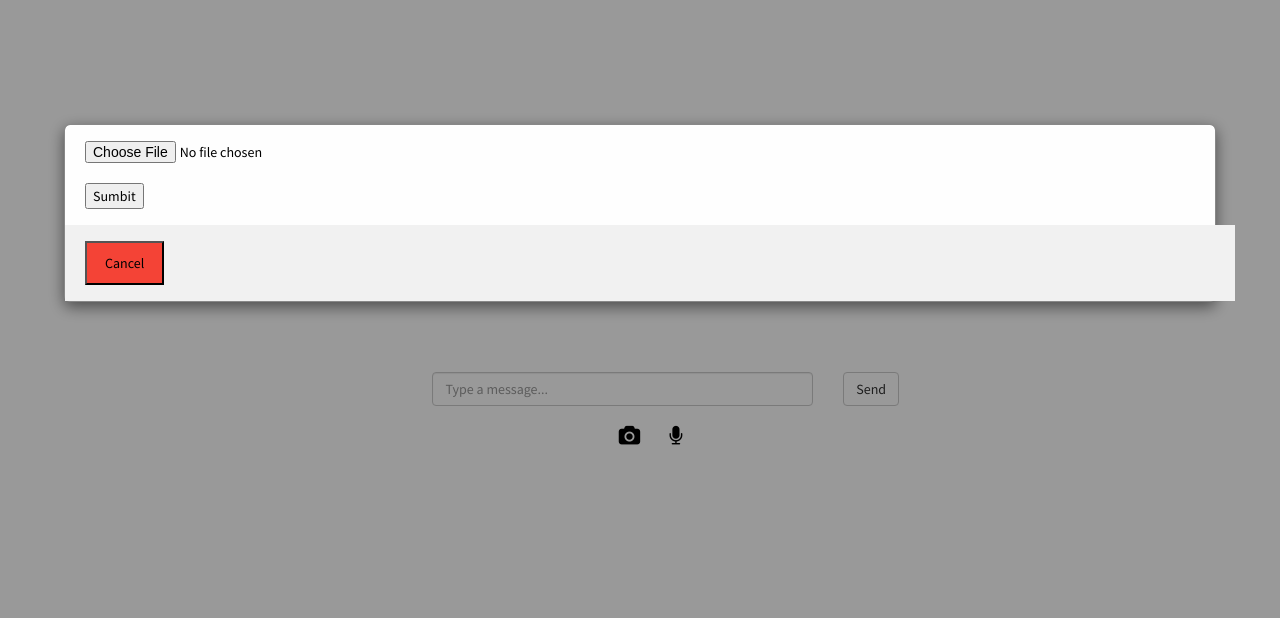
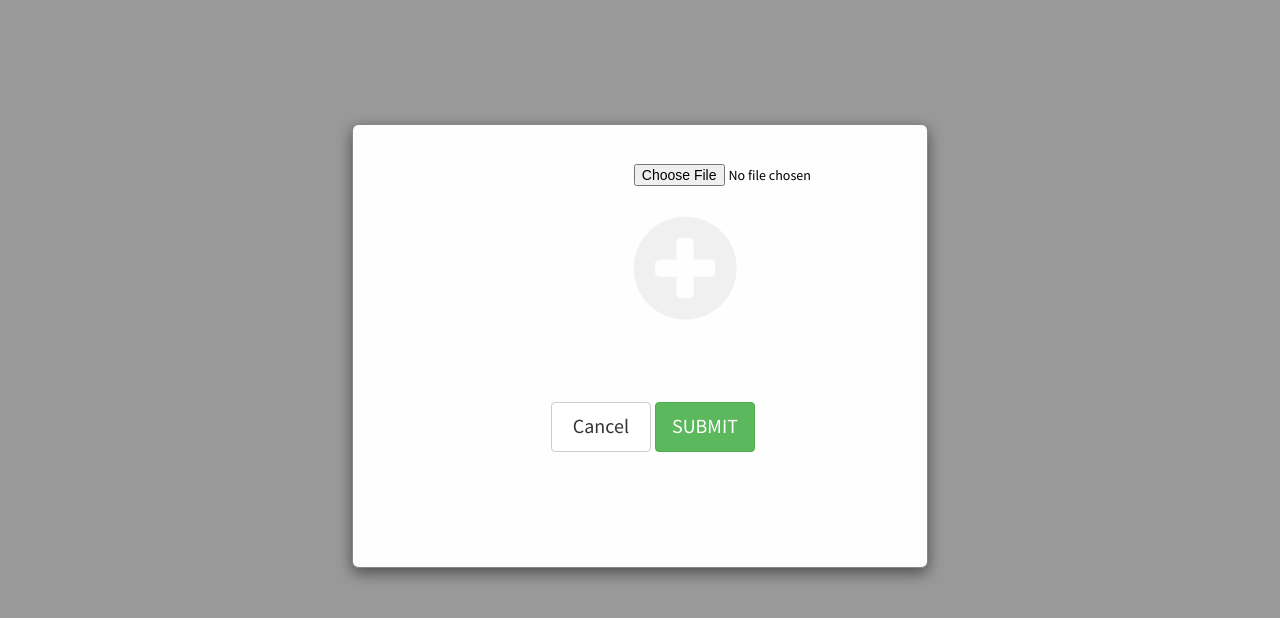
Before and after one commit to dwivediagam/ZEN, a plain HTML site: page index.html in a window 1280 px wide. Both pictures are taken after a click on the icon 630 px from the left and 436 px from the top of the page. Drawn offline with nearby package versions, Linux system fonts and the light colour scheme.

Commit message:
front end improved

```diff
--- a/index.html
+++ b/index.html
@@ -93,7 +93,8 @@
 			background-color: #fefefe;
 			margin: 5% auto 15% auto; /* 5% from the top, 15% from the bottom and centered */
 			border: 1px solid #888;
-		width: 90%; /* Could be more or less, depending on screen size */
+			width: 45%; /* Could be more or less, depending on screen size */
+			height: 60%;
 		}
 		/* The Close Button (x) */
 		.close {
@@ -138,16 +139,18 @@
 <body>
 	<div class="container">
 		<div class="row" id="mmm">
-			<h1 id="main">Zen</h1>
+			<h1 id="main">Zen<sub style="font-size: 12px;">from primes to prime minister</sub></h1>
 			<div id="formContent">
 				<form method="POST" id="form" >
 					<div class="row">
-						<div class="col-md-6 col-sm-12 col-xs-12">
-							<input type="text"  class="form-control" name="message" placeholder="Type a message..." id="msg">
+						<div class="col-lg-2 col-sm-12 col-xs-12"></div>
+						<div class="col-lg-8 col-sm-12 col-xs-12" style="margin-left: -20%;">
+							<input type="text"  class="form-control" name="message" placeholder="Ask me something..." id="msg">
 						</div>
-						<div class="col-md-2 col-sm-12 col-xs-12">
+						<div class="col-lg-2 col-sm-12 col-xs-12"></div>
+						<!-- <div class="col-md-2 col-sm-12 col-xs-12">
 							<button class="btn btn-default" id="buttons">Send</button><br>
-						</div>
+						</div> -->
 					</div>
 				</form>
 			</div>
@@ -157,9 +160,6 @@
 			<div class="col-lg-4"></div>
 			<div class="col-lg-2" style="text-align: center;margin-left: -2%;"></div>
 
-			<!--  <form id="fileform" action="">
-			<input type="file" name="fileField"  style="opacity: 0.0; position: absolute; top:0; left: 0; bottom: 0; right:0; width: 100%; height:100%;"/>
-			</form> -->
 
 		<i data-toggle="modal" onclick="document.getElementById('id01').style.display='block'" class="fa fa-camera" aria-hidden="true" id="camera" style="color: black;font-size: 20px;text-align: center;"></i>&nbsp;&nbsp;&nbsp;
 		&nbsp;&nbsp;&nbsp;<i class="fa fa-microphone" aria-hidden="true" onclick="startDictation()" id="mic" style="color: black;font-size: 20px;text-align: center;padding-right: 10%;"></i>
@@ -169,14 +169,14 @@
 
 				<div class="container">
 
-								  <input type="file" name="fileField"><br>
+					<input type="file" name="fileField" style="dislpay: none;z-index: 10;margin-left: 23%;padding-top: 2%;text-align: center;" /><i class="fa fa-plus-circle" aria-hidden="true" style="color: #f0f0f0;font-size: 120px;text-align: center;padding-top: 2%;margin-left: 23%;z-index: 5;"></i><br>
 
-								  <input type="submit" name="submit" value="Sumbit">
+
 				</div>
 
-								<div class="container" style="background-color:#f1f1f1">
-								  <button type="button" onclick="document.getElementById('id01').style.display='none'" class="cancelbtn">Cancel</button>
-
+				<div class="container" style="padding-top: 10%;margin-left: 31%;padding-bottom: 10%;">
+					<button type="button" onclick="document.getElementById('id01').style.display='none'" class="cancel btn btn btn-default" style="width: 100px;height: 50px;font-size: 20px;">Cancel</button>
+					<input type="submit" name="submit" class="btn btn-success" value="SUBMIT" style="width: 100px;height: 50px;font-size: 20px;">
 				</div>
 			</form>
 		</div>
```
Also changed, not shown: sum1.png (added). Lines whose indentation alone changed are shown as unchanged.
